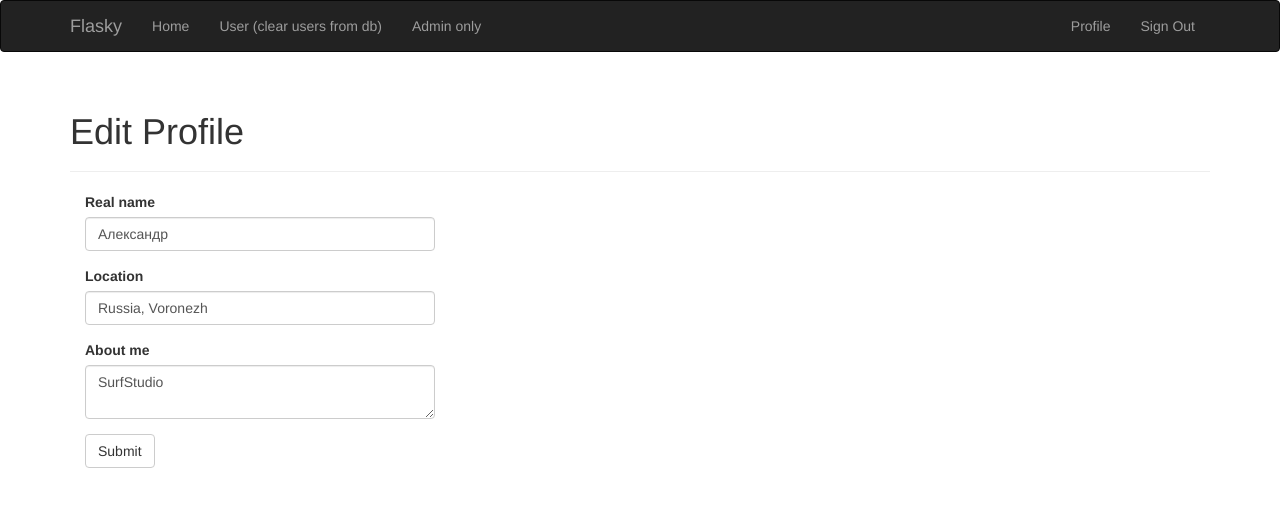
After one commit to chausovSurfStudio/microblog_tutorial, a Flask app: page /edit_profile in a window 1280 px wide. The commit adds this page. Shown: the top 507 px of the page. Run offline with Flask 2, Linux system fonts and the light colour scheme; a user stored in the database is signed in; some libraries are stand-ins or nearby versions.

Commit message:
добавлена возможность редактирования профиля пользователем

```diff
--- a/app/forms.py
+++ b/app/forms.py
@@ -1,5 +1,5 @@
 from flask.ext.wtf import Form
-from wtforms import StringField, PasswordField, BooleanField, SubmitField
+from wtforms import StringField, PasswordField, BooleanField, SubmitField, TextAreaField
 from wtforms.validators import Required, Email, Length, Regexp, EqualTo
 from wtforms import ValidationError
 from model import User
@@ -53,3 +53,9 @@ class ResetPasswordFinalStepForm(Form):
 class ChangeEmailForm(Form):
 	email = StringField('New email', validators = [Required(), Length(1, 64), Email()])
 	submit = SubmitField('Change email address')
+
+class EditProfileForm(Form):
+	name = StringField('Real name', validators = [Length(0, 64)])
+	location = StringField('Location', validators = [Length(0, 64)])
+	about_me = TextAreaField('About me')
+	submit = SubmitField('Submit')
--- /dev/null
+++ b/app/templates/edit_profile.html
@@ -0,0 +1,13 @@
+{% extends "base.html" %}
+{% import "bootstrap/wtf.html" as wtf %}
+
+{% block title %}Flasky - Edit Profile{% endblock%}
+
+{% block page_content %}
+<div class="page-header">
+	<h1>Edit Profile</h1>
+</div>
+<div class="col-md-4">
+	{{ wtf.quick_form(form) }}
+</div>
+{% endblock %}
--- a/app/templates/user.html
+++ b/app/templates/user.html
@@ -27,5 +27,8 @@
 	<h3> </h3>
 	<p>Для смены пароля надо нажать <a href="{{ url_for('change_password') }}">сюда</a></p>
 	<p>Для смены адреса электронной почты надо нажать <a href="{{ url_for('change_email') }}">сюда</a></p>
+	{% if user == current_user %}
+	<a class="btn btn-default"  href="{{ url_for('edit_profile') }}">Edit Profile</a>
+	{% endif %}
 </div>
 {% endblock %}
--- a/app/views.py
+++ b/app/views.py
@@ -8,6 +8,7 @@ from wtforms.validators import Required
 from app import model, send_mail
 from model import User, db
 from forms import LoginForm, NameForm, RegistrationForm, ChangePasswordForm, ResetPasswordFirstForm, ResetPasswordFinalStepForm, ChangeEmailForm
+from forms import EditProfileForm
 from decorators import admin_required, permission_required
 
 bootstrap = Bootstrap(app)
@@ -105,6 +106,22 @@ def user(username):
         abort(404)
     return render_template('user.html', user = user)
 
+@app.route('/edit_profile', methods = ['GET', 'POST'])
+@login_required
+def edit_profile():
+    form = EditProfileForm()
+    if form.validate_on_submit():
+        current_user.name = form.name.data
+        current_user.location = form.location.data
+        current_user.about_me = form.about_me.data
+        db.session.add(current_user)
+        flash('Your profile has been updated')
+        return redirect(url_for('user', username = current_user.username))
+    form.name.data = current_user.name
+    form.location.data = current_user.location
+    form.about_me.data = current_user.about_me
+    return render_template('edit_profile.html', form = form)
+
 @app.route('/profile')
 @login_required
 def profile():
```
Also changed, not shown: app/data.sqlite, 2 other files.
